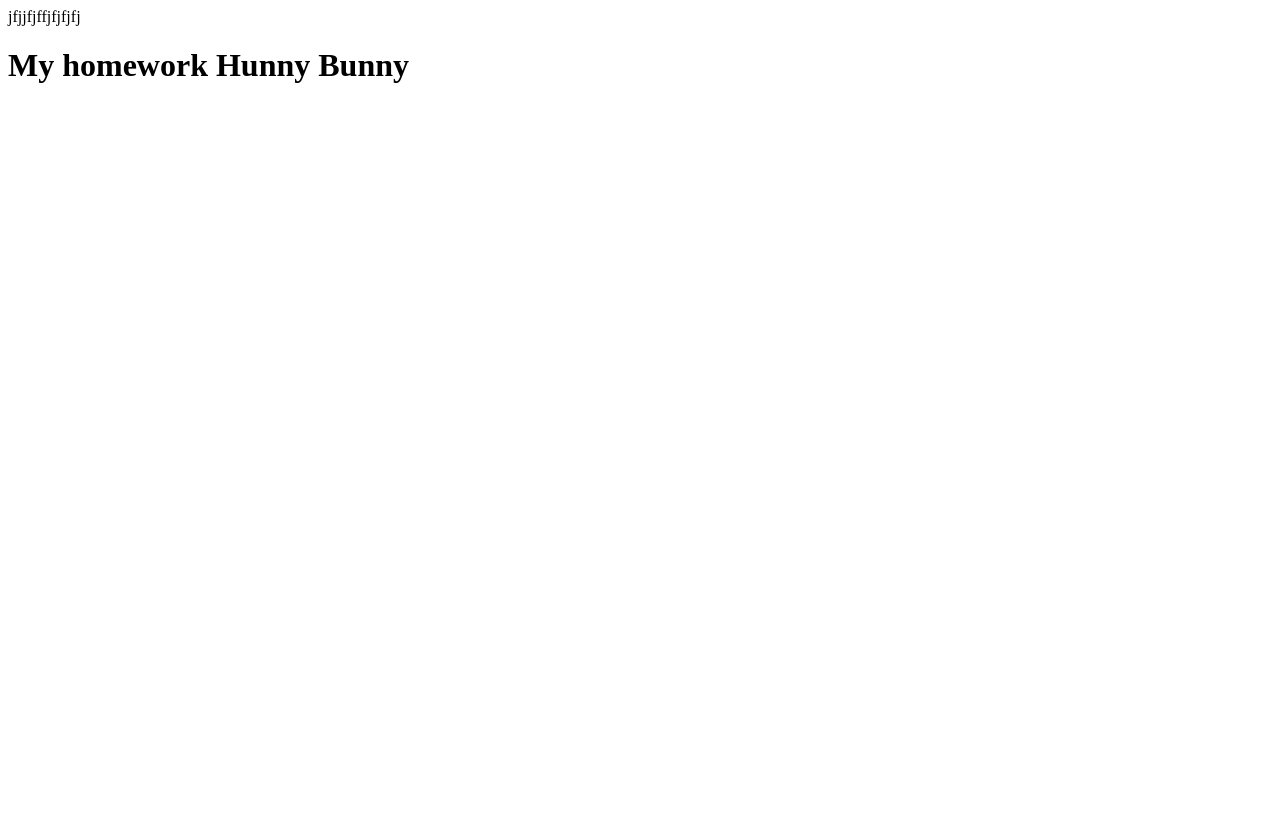
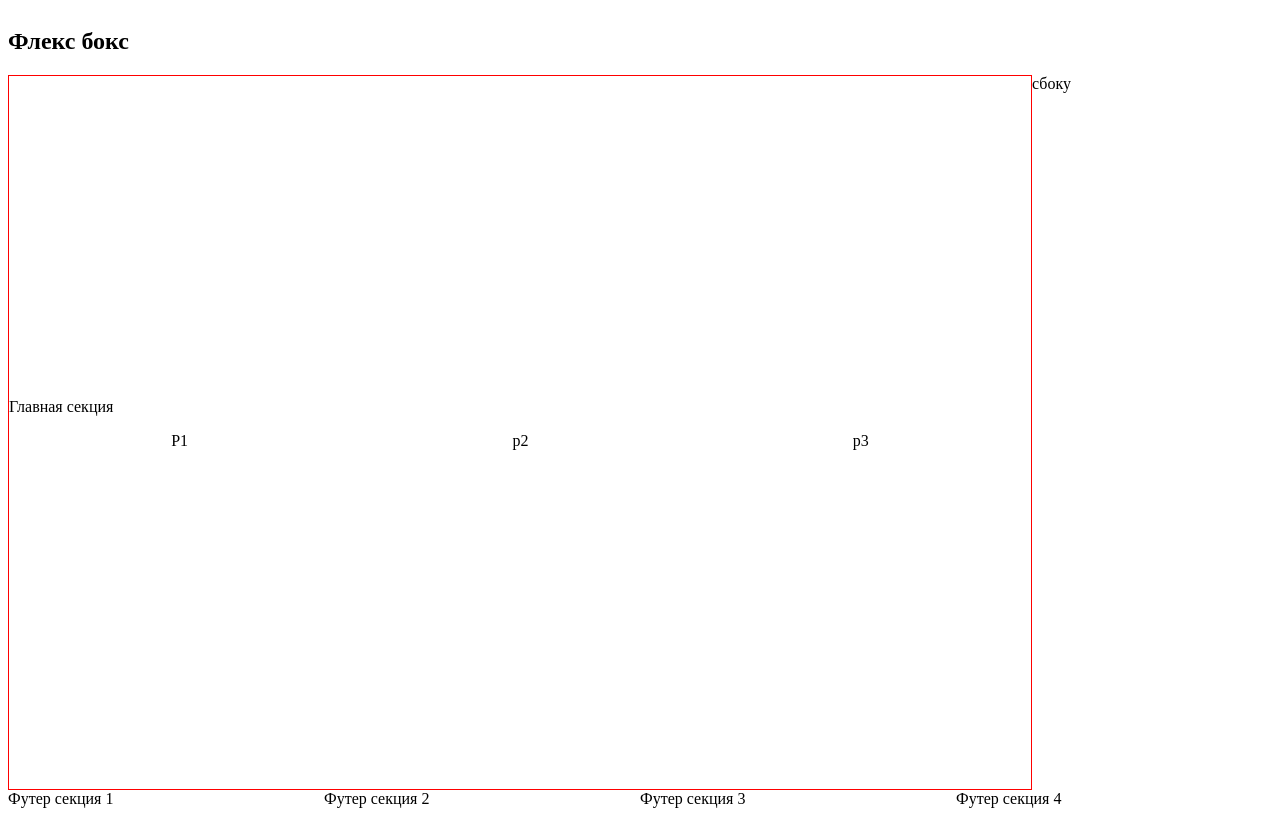
Before and after one commit to AnaKikabidze/itgirls-homework, a plain HTML site: page week4/index.html in a window 1280 px wide. Drawn offline with Linux system fonts and the light colour scheme.

Commit message:
add homework for week 4

```diff
--- a/week4/index.html
+++ b/week4/index.html
@@ -5,9 +5,75 @@
     <meta http-equiv="X-UA-Compatible" content="IE=edge">
     <meta name="viewport" content="width=device-width, initial-scale=1.0">
     <title>Document</title>
-</head>
-<header> jfjjfjffjfjfjfj</header>
-<body>
- <h1>My homework Hunny Bunny</h1>
-</body>
+<style>
+.header {
+  flex: 0 0 content;
+    }
+
+    .main  {
+        flex: 1;
+        display: flex;
+        flex-direction: row;
+        justify-content: stretch;
+    }
+    .body {
+        display: flex;
+        flex-flow: column;
+        min-height: 100vh;
+
+    }
+      .main_section {
+        border: 1px solid red;
+     flex-grow: 1;
+     flex-direction: row;
+     align-items: center;
+     flex-flow: wrap;
+     align-content: space-around;
+
+    }
+    .aside {
+        width: 30vh;
+    }
+    .footer {
+        display: flex;
+        flex-direction: row;
+        justify-content: stretch;
+    }
+    .section1,
+    .section2,
+    .section3,
+    .section4  {
+    flex: 1;
+    }
+    .div {
+    display: flex;
+    flex-direction: row;
+    align-items: center;
+    justify-content: space-around;
+    }
+</style>
+    </head>
+<body  class="body">
+    <header class="header">
+        <h2> Флекс бокс</h2>
+    </header>
+    <main class="main">
+        <section class="main_section">
+            Главная секция
+           <div class="div">
+            <p> P1 </p>
+            <p> p2 </p>
+            <p> p3 </p>
+        </div>
+        </section>
+        <aside class="aside">сбоку</aside>
+    </main>
+    <footer class="footer">
+        <section class="section1">Футер секция 1</section>
+        <section class="section2">Футер секция 2</section>
+        <section class="section3">Футер секция 3</section>
+        <section class="section4">Футер секция 4</section>
+    </footer>
+
+</>
 </html>
```
